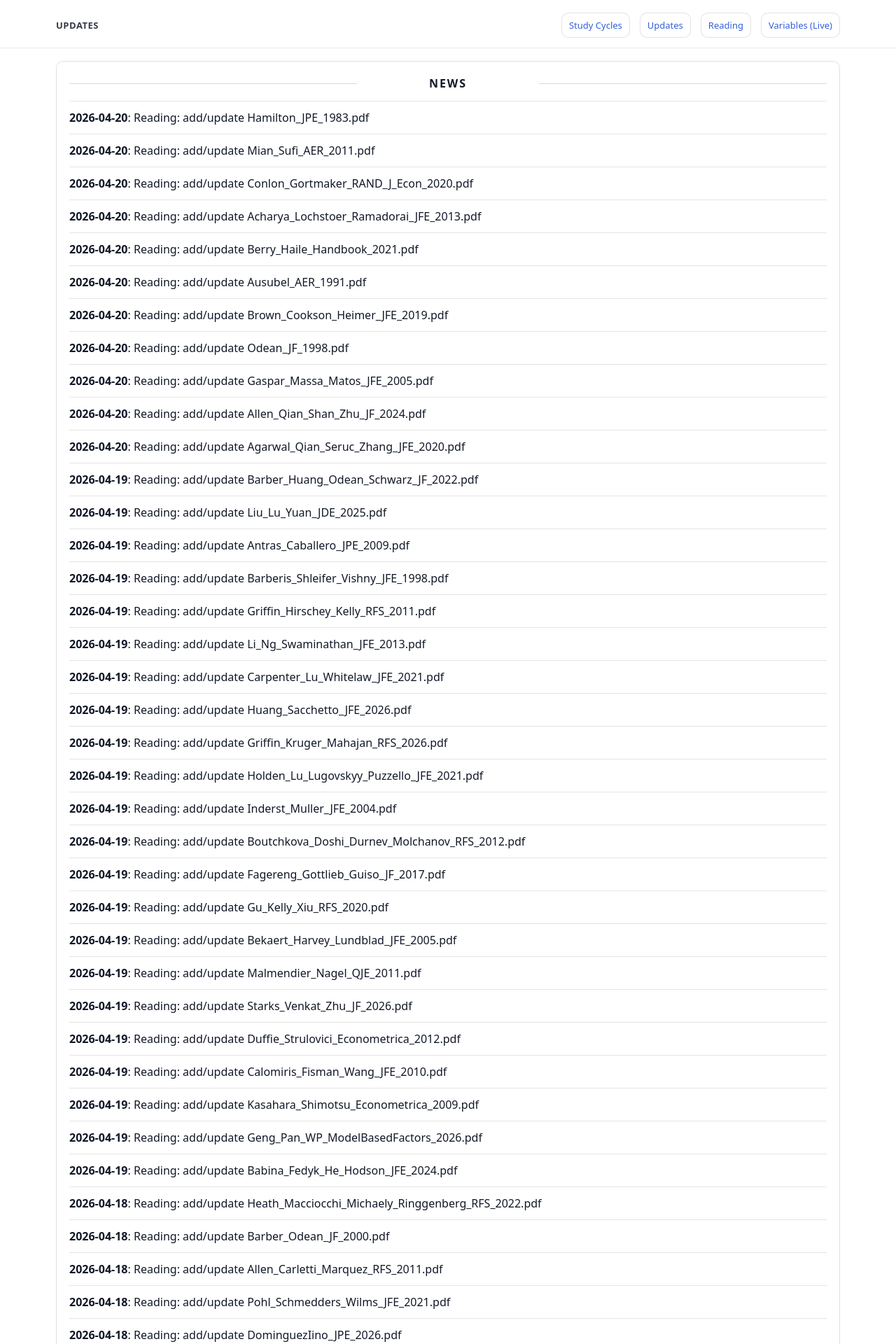
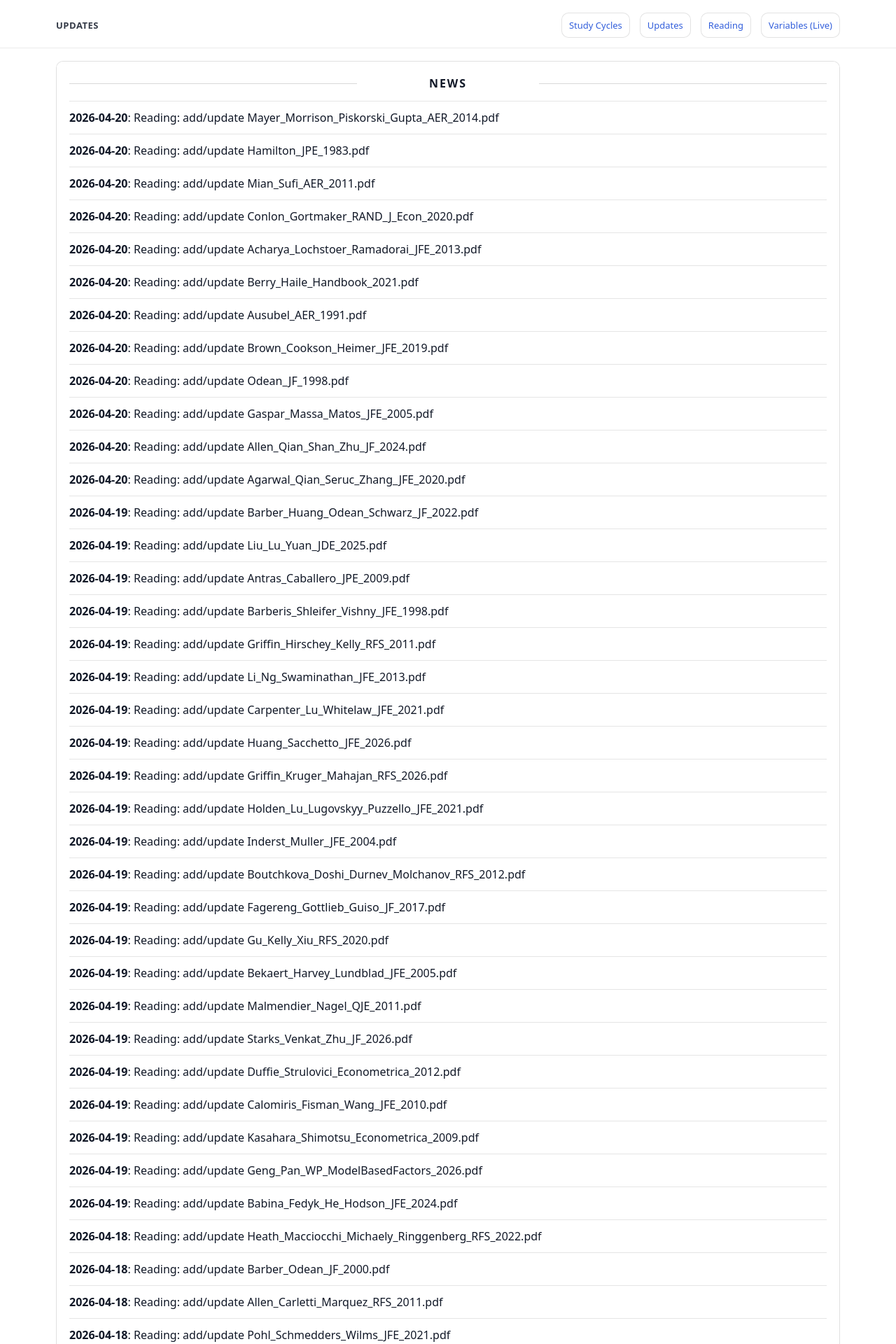
Before and after one commit to yaxinzn/study-archive, a Jekyll site: the page built from updates/index.md, in a window 1280 px wide. Shown: the top 1920 px of the page at 70% size. Built offline with Jekyll 4.4.1, drawn with Linux system fonts in a browser that asks for light colours; some of the changed text lies outside the part shown.

Commit message:
chore: update NEWS feed

```diff
--- a/_data/news.yml
+++ b/_data/news.yml
@@ -1,4 +1,7 @@
 # Auto-generated update history (sorted newest -> oldest). Do not edit manually.
+- ts: "1776682664"
+  date: "2026-04-20"
+  title: "Reading: add/update Mayer_Morrison_Piskorski_Gupta_AER_2014.pdf"
 - ts: "1776681380"
   date: "2026-04-20"
   title: "Reading: add/update Hamilton_JPE_1983.pdf"
```
